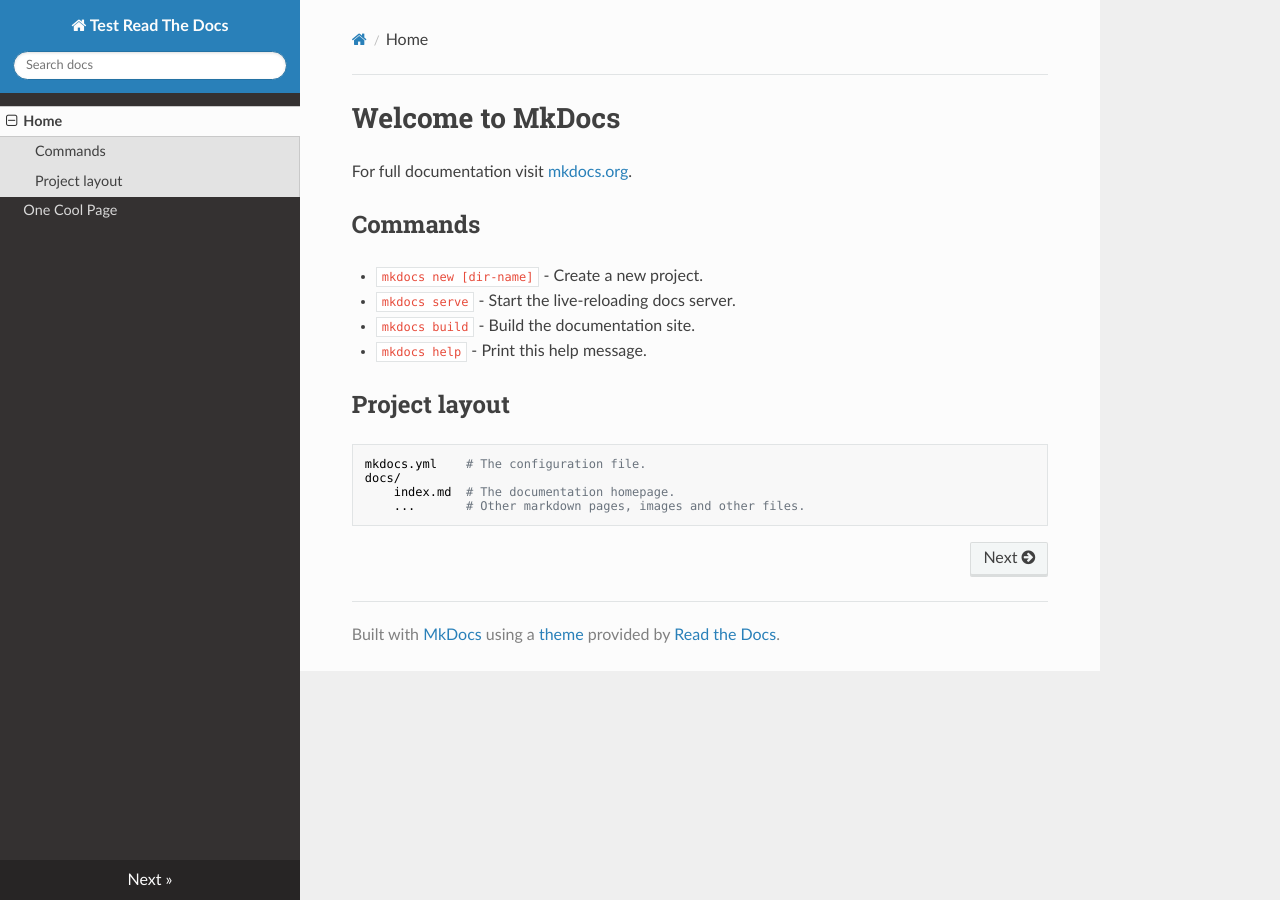
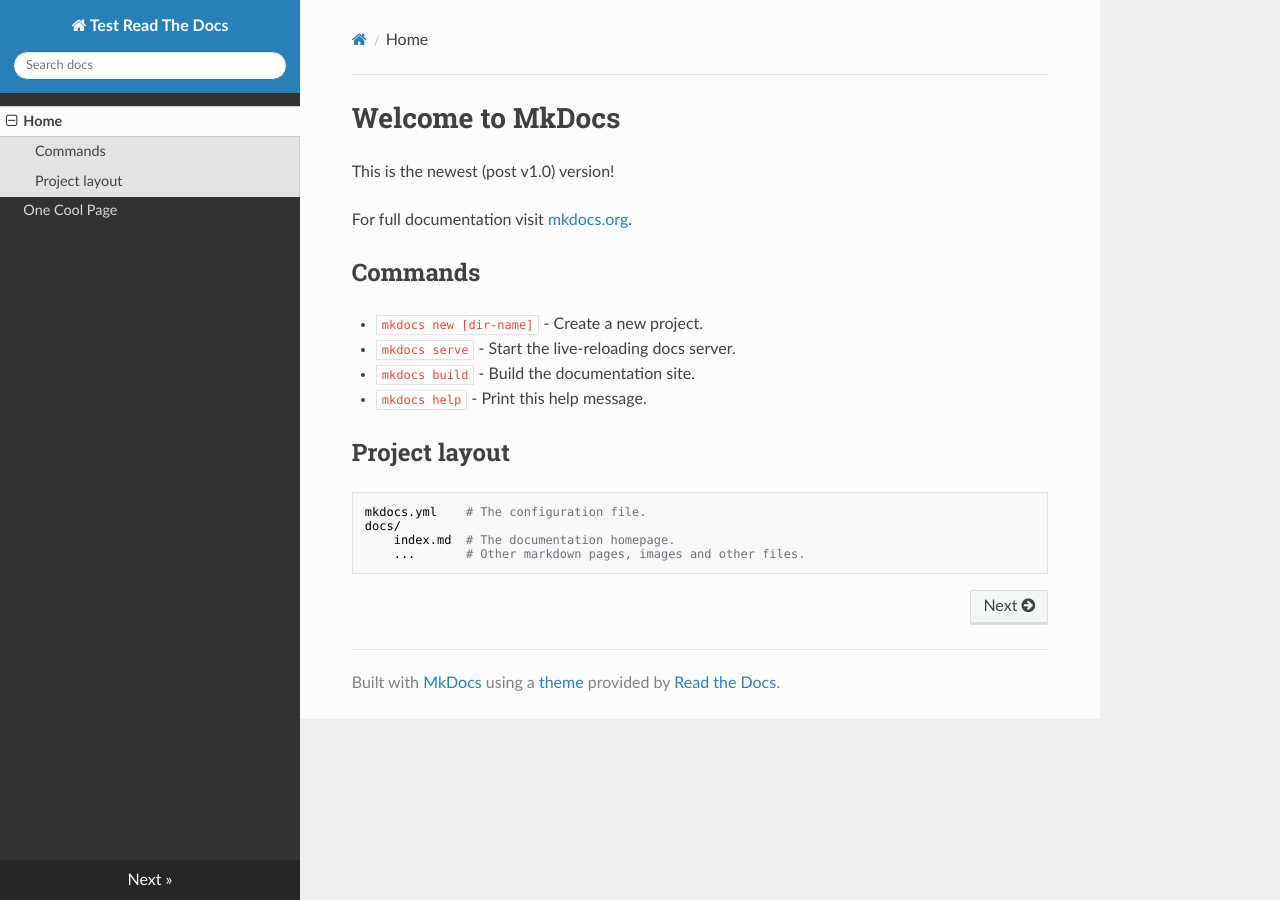
Before and after one commit to dirkrombauts/TestReadTheDocs, an MkDocs documentation site: the page built from docs/index.md, in a window 1280 px wide. Built offline with MkDocs 1.6.1, drawn with Linux system fonts in a browser that asks for light colours; nearby versions of some CDN libraries; old or Windows-style settings are respelled for this version of MkDocs.

Commit message:
Post v1.0 version

```diff
--- a/docs/index.md
+++ b/docs/index.md
@@ -1,4 +1,6 @@
 # Welcome to MkDocs
+
+This is the newest (post v1.0) version!
 
 For full documentation visit [mkdocs.org](http://mkdocs.org).
 
```
